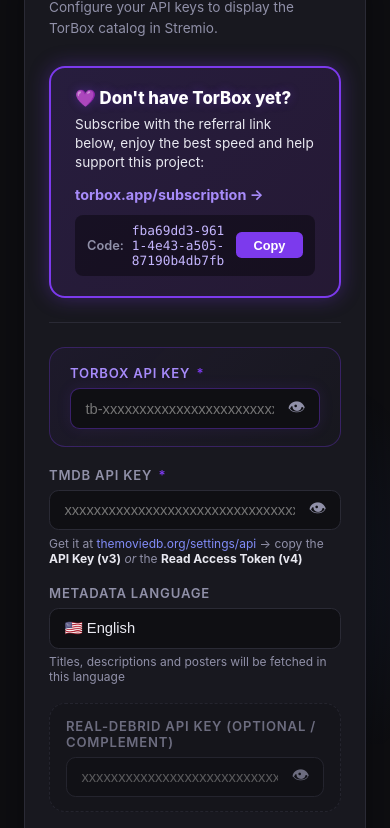
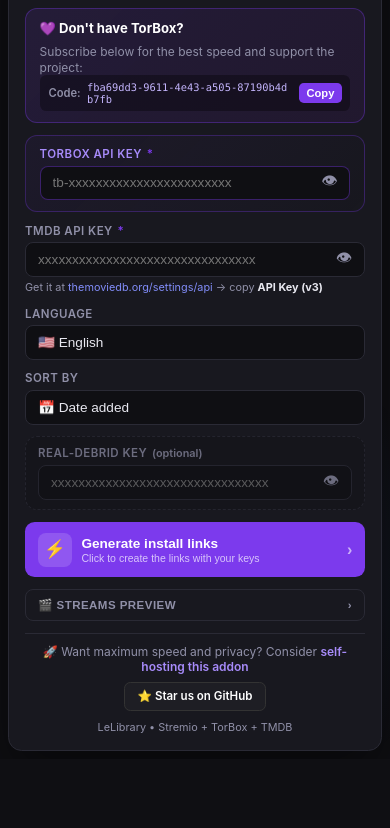
Before and after one commit to leleasley/my-repo, a website: page configure.html in a window 390 px wide. Shown: the part 100-928 px from the top of the page. After the commit the page ends 859 px from the top, so only its background shows below. Drawn offline with Linux system fonts and the light colour scheme.

Commit message:
ui: redesign configure page — compact layout, mobile-friendly, fits one screen

```diff
--- a/configure.html
+++ b/configure.html
@@ -2,7 +2,7 @@
 <html lang="en">
 <head>
   <meta charset="UTF-8" />
-  <meta name="viewport" content="width=device-width, initial-scale=1.0" />
+  <meta name="viewport" content="width=device-width, initial-scale=1.0, maximum-scale=1.0, user-scalable=no" />
   <title>LeLibrary — Configure</title>
   <style>
     *, *::before, *::after { box-sizing: border-box; margin: 0; padding: 0; }
@@ -12,11 +12,12 @@
       --text: #e8e8f0; --muted: #9090a8; --input-bg: #0f0f13;
       --success: #22c55e; --error: #ef4444;
     }
+    html { height: 100%; }
     body {
       font-family: -apple-system, BlinkMacSystemFont, 'Segoe UI', sans-serif;
       background: var(--bg); color: var(--text);
-      min-height: 100vh; display: flex; align-items: center;
-      justify-content: center; padding: 1.5rem;
+      min-height: 100%; display: flex; align-items: center;
+      justify-content: center; padding: 1rem;
     }
     body::before {
       content: ''; position: fixed; inset: 0; pointer-events: none;
@@ -26,79 +27,82 @@
     }
     .card {
       background: var(--card); border: 1px solid var(--border); position: relative;
-      border-radius: 1.25rem; padding: 2.5rem; width: 100%; max-width: 480px;
+      border-radius: 1rem; padding: 1.5rem; width: 100%; max-width: 440px;
       box-shadow: 0 25px 60px rgba(0,0,0,0.5);
+      max-height: 100vh; overflow-y: auto;
     }
-    .top-row { display: flex; align-items: flex-start; justify-content: space-between; gap: 1rem; margin-bottom: .4rem; }
-    .logo-wrap { display: flex; align-items: center; gap: .85rem; }
-    .logo-wrap img { width: 42px; height: 42px; border-radius: 10px; border: 1px solid var(--border); }
+    .top-row { display: flex; align-items: center; justify-content: space-between; gap: .5rem; margin-bottom: .25rem; }
+    .logo-wrap { display: flex; align-items: center; gap: .6rem; }
+    .logo-wrap img { width: 32px; height: 32px; border-radius: 8px; border: 1px solid var(--border); }
     .logo-wrap h1 {
-      font-size: 1.4rem; font-weight: 700;
+      font-size: 1.15rem; font-weight: 700;
       background: linear-gradient(135deg,#a78bfa,#818cf8);
       -webkit-background-clip: text; -webkit-text-fill-color: transparent;
     }
     .reset-btn {
       background: rgba(255,255,255,0.05); border: 1px solid var(--border); color: var(--muted);
-      border-radius: .5rem; padding: .35rem .6rem; cursor: pointer; font-size: .72rem; font-weight: 600;
+      border-radius: .4rem; padding: .25rem .5rem; cursor: pointer; font-size: .7rem; font-weight: 600;
       transition: all .2s; flex-shrink: 0;
     }
     .reset-btn:hover { background: rgba(239,68,68,0.1); border-color: var(--error); color: var(--error); }
-    .subtitle { color: var(--muted); font-size: .85rem; margin-bottom: 1.75rem; line-height: 1.5; }
-    .divider { height: 1px; background: var(--border); margin: 1.25rem 0 1.5rem; }
-    .field { margin-bottom: 1.2rem; }
+    .subtitle { color: var(--muted); font-size: .78rem; margin-bottom: .75rem; line-height: 1.4; }
+    .divider { height: 1px; background: var(--border); margin: .75rem 0; }
+    .field { margin-bottom: .7rem; }
     label {
-      display: flex; align-items: center; gap: .4rem;
-      font-size: .82rem; font-weight: 600; color: var(--muted);
-      text-transform: uppercase; letter-spacing: .06em; margin-bottom: .45rem;
+      display: flex; align-items: center; gap: .3rem;
+      font-size: .72rem; font-weight: 600; color: var(--muted);
+      text-transform: uppercase; letter-spacing: .04em; margin-bottom: .3rem;
     }
     label .req { color: var(--accent); }
     input[type="text"], input[type="password"], select {
       width: 100%; background: var(--input-bg); border: 1px solid var(--border);
-      border-radius: .6rem; padding: .7rem .9rem; color: var(--text);
-      font-size: .92rem; outline: none; transition: border-color .2s, box-shadow .2s;
+      border-radius: .5rem; padding: .55rem .75rem; color: var(--text);
+      font-size: .85rem; outline: none; transition: border-color .2s, box-shadow .2s;
       -webkit-appearance: none;
     }
-    input:focus-visible, select:focus-visible { border-color: var(--accent); box-shadow: 0 0 0 3px var(--glow); }
-    input.invalid { border-color: var(--error) !important; box-shadow: 0 0 0 3px rgba(239,68,68,.2) !important; }
+    input:focus-visible, select:focus-visible { border-color: var(--accent); box-shadow: 0 0 0 2px var(--glow); }
+    input.invalid { border-color: var(--error) !important; box-shadow: 0 0 0 2px rgba(239,68,68,.2) !important; }
     select option { background: #1e1e2a; }
-    .field-hint { font-size: .75rem; color: var(--muted); margin-top: .35rem; }
+    .field-hint { font-size: .68rem; color: var(--muted); margin-top: .2rem; line-height: 1.4; }
     .field-hint a { color: #818cf8; text-decoration: none; }
     .field-hint a:hover { text-decoration: underline; }
     .input-wrap { position: relative; }
-    .input-wrap input { padding-right: 2.8rem; }
+    .input-wrap input { padding-right: 2.5rem; }
     .toggle-btn {
-      position: absolute; right: .7rem; top: 50%; transform: translateY(-50%);
-      background: none; border: none; cursor: pointer; color: var(--muted); font-size: 1.1rem; padding: .2rem;
+      position: absolute; right: .6rem; top: 50%; transform: translateY(-50%);
+      background: none; border: none; cursor: pointer; color: var(--muted); font-size: 1rem; padding: .2rem;
     }
     .toggle-btn:hover { color: var(--text); }
     .field-torbox {
       background: linear-gradient(135deg, rgba(124,58,237,0.06), transparent);
       border: 1px solid rgba(124,58,237,0.3);
-      padding: 1.1rem 1.25rem; border-radius: 1rem;
+      padding: .7rem .85rem; border-radius: .75rem; margin-bottom: .7rem;
     }
     .field-torbox label { color: #a78bfa; }
-    .field-torbox input { border-color: rgba(124,58,237,0.4); box-shadow: 0 0 15px rgba(124,58,237,0.1); }
-    .field-torbox input:focus-visible { border-color: var(--accent); box-shadow: 0 0 0 3px var(--glow); }
+    .field-torbox input { border-color: rgba(124,58,237,0.4); }
+    .field-torbox input:focus-visible { border-color: var(--accent); box-shadow: 0 0 0 2px var(--glow); }
     .field-rd {
       opacity: 0.7; transition: opacity .2s;
-      padding: 0.85rem 1rem; border-radius: 1rem; border: 1px dashed var(--border); background: rgba(0,0,0,0.15);
+      padding: .6rem .75rem; border-radius: .75rem; border: 1px dashed var(--border); background: rgba(0,0,0,0.15);
     }
     .field-rd:focus-within, .field-rd:hover { opacity: 1; border-style: solid; }
     .field-rd input { background: rgba(0,0,0,0.3); }
-    .steps { display: flex; flex-direction: column; gap: .75rem; margin-top: 1.5rem; }
+    .field-row { display: flex; gap: .6rem; }
+    .field-row .field { flex: 1; }
+    .steps { display: flex; flex-direction: column; gap: .5rem; margin-top: .75rem; }
     .btn-big {
-      display: flex; align-items: center; gap: .75rem; padding: .9rem 1rem;
-      border-radius: .75rem; text-decoration: none; font-weight: 700; font-size: .95rem;
+      display: flex; align-items: center; gap: .6rem; padding: .65rem .8rem;
+      border-radius: .6rem; text-decoration: none; font-weight: 700; font-size: .85rem;
       cursor: pointer; border: none; width: 100%; transition: all .2s;
     }
     .btn-big:disabled { opacity: .6; cursor: not-allowed; transform: none !important; }
     .btn-big .icon {
-      width: 40px; height: 40px; border-radius: 9px;
-      display: flex; align-items: center; justify-content: center; font-size: 1.25rem; flex-shrink: 0;
+      width: 34px; height: 34px; border-radius: 8px;
+      display: flex; align-items: center; justify-content: center; font-size: 1.1rem; flex-shrink: 0;
     }
     .btn-big .label { flex: 1; text-align: left; }
-    .btn-big .label small { display: block; font-size: .72rem; font-weight: 400; opacity: .7; margin-top: 1px; }
-    .btn-big .arr { opacity: .6; font-size: 1.1rem; }
+    .btn-big .label small { display: block; font-size: .66rem; font-weight: 400; opacity: .7; margin-top: 1px; }
+    .btn-big .arr { opacity: .6; font-size: 1rem; }
     .btn-generate { background: var(--accent); color: #fff; }
     .btn-generate:hover:not(:disabled) { background: var(--accent-h); box-shadow: 0 4px 20px var(--glow); transform: translateY(-1px); }
     .btn-generate .icon { background: rgba(255,255,255,.15); }
@@ -112,77 +116,104 @@
     .btn-web .icon { background: rgba(124,58,237,.2); }
     .url-row {
       display: none; background: rgba(0,0,0,.3); border: 1px solid var(--border);
-      border-radius: .6rem; padding: .6rem .75rem; align-items: center; gap: .5rem;
+      border-radius: .5rem; padding: .5rem .6rem; align-items: center; gap: .4rem;
     }
     .url-row.show { display: flex; }
     .url-row span {
-      flex: 1; font-family: 'Menlo','Consolas',monospace; font-size: .72rem;
+      flex: 1; font-family: 'Menlo','Consolas',monospace; font-size: .65rem;
       color: #a78bfa; word-break: break-all;
     }
     .btn-copy {
-      background: none; border: 1px solid var(--border); border-radius: .35rem;
-      color: var(--muted); cursor: pointer; padding: .35rem .55rem; font-size: .8rem;
-      transition: all .2s; white-space: nowrap; flex-shrink: 0; min-width: 4.2rem;
+      background: none; border: 1px solid var(--border); border-radius: .3rem;
+      color: var(--muted); cursor: pointer; padding: .3rem .45rem; font-size: .72rem;
+      transition: all .2s; white-space: nowrap; flex-shrink: 0; min-width: 3.5rem;
     }
     .btn-copy:hover { border-color: var(--accent); color: var(--accent); }
     .btn-copy.copied { border-color: var(--success); color: var(--success); }
-    .security-note { font-size: .72rem; color: var(--muted); text-align: center; line-height: 1.5; display: none; }
+    .security-note { font-size: .66rem; color: var(--muted); text-align: center; line-height: 1.4; display: none; margin-top: .25rem; }
     .toast {
-      position: fixed; bottom: 1.5rem; right: 1.5rem;
-      background: var(--card); border: 1px solid var(--success); border-radius: .6rem;
-      padding: .65rem 1rem; font-size: .88rem; color: var(--success);
+      position: fixed; bottom: 1rem; right: 1rem;
+      background: var(--card); border: 1px solid var(--success); border-radius: .5rem;
+      padding: .5rem .8rem; font-size: .82rem; color: var(--success);
       opacity: 0; transform: translateY(8px); transition: all .25s;
       pointer-events: none; z-index: 100; box-shadow: 0 8px 24px rgba(0,0,0,.4);
     }
     .toast.show { opacity: 1; transform: translateY(0); }
-    .footer { text-align: center; margin-top: 1.5rem; font-size: .76rem; color: var(--muted); }
-    .preview-section { margin-top: 1.5rem; }
+
+    /* ── Referral (compact) ────────────────────────────────────────── */
+    .referral-box {
+      background: linear-gradient(135deg, rgba(124,58,237,.12), rgba(88,28,135,.15));
+      border: 1px solid rgba(124,58,237,0.35);
+      border-radius: .75rem; padding: .7rem .85rem; margin-bottom: .75rem;
+    }
+    .referral-row { display: flex; align-items: center; gap: .5rem; flex-wrap: wrap; }
+    .referral-title { font-weight: 700; font-size: .82rem; color: #fff; }
+    .referral-desc { font-size: .75rem; color: var(--muted); flex: 1; line-height: 1.3; min-width: 180px; }
+    .referral-code-row {
+      display: flex; align-items: center; gap: .4rem; background: rgba(0,0,0,.35);
+      padding: .35rem .55rem; border-radius: .4rem; flex: 1; min-width: 200px;
+    }
+    .referral-label { font-size: .7rem; color: var(--muted); font-weight: 600; flex-shrink: 0; }
+    .referral-code {
+      font-family: 'Menlo','Consolas',monospace; font-size: .65rem; color: #c4b5fd;
+      flex: 1; min-width: 0; word-break: break-all;
+    }
+    .btn-copy-ref {
+      background: var(--accent); border: none; border-radius: .3rem; color: #fff;
+      cursor: pointer; padding: .25rem .45rem; font-size: .7rem; font-weight: 600;
+      transition: all .2s; white-space: nowrap; flex-shrink: 0;
+    }
+    .btn-copy-ref:hover { background: var(--accent-h); transform: translateY(-1px); }
+    .btn-copy-ref.copied { background: var(--success); }
+
+    /* ── Preview (collapsible) ─────────────────────────────────────── */
     .preview-toggle {
-      width: 100%; background: none; border: 1px solid var(--border); border-radius: .6rem; padding: .6rem .9rem;
-      color: var(--muted); font-size: .82rem; font-weight: 600; text-transform: uppercase; letter-spacing: .06em;
+      width: 100%; background: none; border: 1px solid var(--border); border-radius: .5rem; padding: .5rem .75rem;
+      color: var(--muted); font-size: .72rem; font-weight: 600; text-transform: uppercase; letter-spacing: .04em;
       cursor: pointer; display: flex; align-items: center; justify-content: space-between; transition: border-color .2s, color .2s;
     }
     .preview-toggle:hover { border-color: var(--accent); color: var(--text); }
     .preview-toggle .arr { transition: transform .25s; }
     .preview-toggle.open .arr { transform: rotate(90deg); }
     .preview-body {
-      display: none; margin-top: .75rem; background: #0a0a10;
-      border: 1px solid var(--border); border-radius: .75rem; overflow: hidden;
+      display: none; margin-top: .5rem; background: #0a0a10;
+      border: 1px solid var(--border); border-radius: .6rem; overflow: hidden;
     }
     .preview-body.open { display: block; }
     .preview-header {
-      padding: .55rem .9rem; background: rgba(124,58,237,.08);
-      border-bottom: 1px solid var(--border); font-size: .72rem; color: var(--muted); letter-spacing: .04em;
+      padding: .4rem .7rem; background: rgba(124,58,237,.08);
+      border-bottom: 1px solid var(--border); font-size: .65rem; color: var(--muted);
     }
-    .stream-card { display: flex; gap: .75rem; padding: .75rem .9rem; border-bottom: 1px solid rgba(255,255,255,.04); }
+    .stream-card { display: flex; gap: .6rem; padding: .5rem .7rem; border-bottom: 1px solid rgba(255,255,255,.04); }
     .stream-card:last-child { border-bottom: none; }
-    .stream-name { min-width: 110px; max-width: 110px; font-size: .72rem; line-height: 1.55; white-space: pre-line; color: var(--text); font-weight: 600; }
-    .stream-desc { flex: 1; font-size: .68rem; line-height: 1.6; white-space: pre-line; color: var(--muted); }
-    .preview-note { padding: .5rem .9rem; font-size: .68rem; color: var(--muted); border-top: 1px solid var(--border); text-align: center; background: rgba(0,0,0,.2); }
-    .referral-box {
-      background: linear-gradient(135deg, rgba(124,58,237,.15), rgba(88,28,135,.2));
-      border: 2px solid var(--accent);
-      border-radius: 1rem; padding: 1.25rem 1.5rem; margin-top: .5rem; margin-bottom: 1.5rem;
-      box-shadow: 0 0 20px var(--glow);
-    }
-    .referral-title { font-weight: 800; font-size: 1.05rem; margin-bottom: .4rem; color: #fff; text-shadow: 0 0 10px var(--glow); }
-    .referral-desc  { font-size: .85rem; color: #e8e8f0; margin-bottom: .75rem; line-height: 1.4; }
-    .referral-link  { display: inline-block; font-size: .9rem; color: #a78bfa; text-decoration: none; font-weight: 700; margin-bottom: .75rem; }
-    .referral-link:hover { text-decoration: underline; color: #c4b5fd; }
-    .referral-code-row  { display: flex; align-items: center; gap: .5rem; flex-wrap: wrap; background: rgba(0,0,0,.4); padding: .5rem .75rem; border-radius: .5rem; }
-    .referral-label { font-size: .8rem; color: var(--muted); flex-shrink: 0; font-weight: 600; }
-    .referral-code  { font-family: 'Menlo','Consolas',monospace; font-size: .8rem; color: #c4b5fd; flex: 1; min-width: 0; word-break: break-all; }
-    .btn-copy-ref { background: var(--accent); border: none; border-radius: .35rem; color: #fff; cursor: pointer; padding: .35rem .6rem; font-size: .8rem; font-weight: 600; transition: all .2s; white-space: nowrap; flex-shrink: 0; min-width: 4.2rem; }
-    .btn-copy-ref:hover { background: var(--accent-h); transform: translateY(-1px); }
-    .btn-copy-ref.copied { background: var(--success); }
-    .self-host-box { text-align: center; margin-top: 1.5rem; padding-top: 1.5rem; border-top: 1px solid var(--border); }
-    .self-host-box p { font-size: .85rem; color: var(--muted); margin-bottom: .75rem; }
+    .stream-name { min-width: 90px; max-width: 90px; font-size: .65rem; line-height: 1.45; white-space: pre-line; color: var(--text); font-weight: 600; }
+    .stream-desc { flex: 1; font-size: .6rem; line-height: 1.5; white-space: pre-line; color: var(--muted); }
+    .preview-note { padding: .35rem .7rem; font-size: .6rem; color: var(--muted); border-top: 1px solid var(--border); text-align: center; background: rgba(0,0,0,.2); }
+
+    /* ── Self-host (compact) ──────────────────────────────────────── */
+    .self-host-box { text-align: center; margin-top: .75rem; padding-top: .6rem; border-top: 1px solid var(--border); }
+    .self-host-box p { font-size: .75rem; color: var(--muted); margin-bottom: .5rem; }
     .self-host-box p a { color: #a78bfa; text-decoration: none; font-weight: 600; }
     .self-host-box p a:hover { text-decoration: underline; }
-    .gh-link { display: inline-flex; align-items: center; gap: .5rem; background: #1e1e24; border: 1px solid #333; color: #fff; padding: .5rem 1rem; border-radius: .5rem; font-size: .8rem; font-weight: 600; text-decoration: none; transition: all .2s; }
+    .gh-link {
+      display: inline-flex; align-items: center; gap: .4rem; background: #1e1e24; border: 1px solid #333;
+      color: #fff; padding: .4rem .8rem; border-radius: .4rem; font-size: .72rem; font-weight: 600;
+      text-decoration: none; transition: all .2s;
+    }
     .gh-link:hover { background: #2a2a32; border-color: #555; }
-    @media (max-width: 400px) {
-      .card { padding: 1.5rem; }
+    .footer { text-align: center; margin-top: .6rem; font-size: .68rem; color: var(--muted); }
+
+    /* ── Mobile ────────────────────────────────────────────────────── */
+    @media (max-width: 480px) {
+      body { padding: .5rem; }
+      .card { padding: 1rem; border-radius: .85rem; }
+      .field-row { flex-direction: column; gap: 0; }
+    }
+    @media (min-height: 700px) {
+      body { align-items: center; }
+    }
+    @media (max-height: 600px) {
+      .card { max-height: none; }
     }
   </style>
 </head>
@@ -190,7 +221,7 @@
 <div class="card">
   <div class="top-row">
     <div class="logo-wrap">
-      <img src="/tb-files-tmdb-icon.svg" alt="TorBox" onerror="this.style.display='none'" />
+      <img src="/tb-files-tmdb-icon.svg" alt="LeLibrary" onerror="this.style.display='none'" />
       <h1>LeLibrary</h1>
     </div>
     <button class="reset-btn" type="button" onclick="resetForm()">↺ Reset</button>
@@ -198,19 +229,16 @@
   <p class="subtitle">Configure your API keys to display the TorBox catalog in Stremio.</p>
 
   <div class="referral-box">
-    <div class="referral-title">💜 Don't have TorBox yet?</div>
-    <p class="referral-desc">Subscribe with the referral link below, enjoy the best speed and help support this project:</p>
-    <a class="referral-link" href="https://torbox.app/subscription?referral=fba69dd3-9611-4e43-a505-87190b4db7fb" target="_blank" rel="noopener">
-      torbox.app/subscription →
-    </a>
+    <div class="referral-row">
+      <span class="referral-title">💜 Don't have TorBox?</span>
+      <span class="referral-desc">Subscribe below for the best speed and support the project:</span>
+    </div>
     <div class="referral-code-row">
       <span class="referral-label">Code:</span>
       <span class="referral-code" id="refCode">fba69dd3-9611-4e43-a505-87190b4db7fb</span>
       <button class="btn-copy-ref" onclick="copyRef(this)">Copy</button>
     </div>
   </div>
-
-  <div class="divider"></div>
 
   <div class="field field-torbox">
     <label for="torboxApiKey">TorBox API Key <span class="req">*</span></label>
@@ -226,26 +254,35 @@
       <input type="password" id="tmdbApiKey" placeholder="xxxxxxxxxxxxxxxxxxxxxxxxxxxxxxxx" autocomplete="off" />
       <button class="toggle-btn" type="button" onclick="toggleVis('tmdbApiKey',this)" aria-label="Show/hide key">👁</button>
     </div>
-    <p class="field-hint">Get it at <a href="https://www.themoviedb.org/settings/api" target="_blank">themoviedb.org/settings/api</a> → copy the <strong style="color:var(--text)">API Key (v3)</strong> <em>or</em> the <strong style="color:var(--text)">Read Access Token (v4)</strong></p>
+    <p class="field-hint">Get it at <a href="https://www.themoviedb.org/settings/api" target="_blank">themoviedb.org/settings/api</a> → copy <strong style="color:var(--text)">API Key (v3)</strong></p>
   </div>
 
+  <div class="field-row">
     <div class="field">
-    <label for="lang">Metadata Language</label>
+      <label for="lang">Language</label>
       <select id="lang">
         <option value="en-US" selected>🇺🇸 English</option>
-      <option value="pt-BR">🇧🇷 Português (Brasil)</option>
-      <option value="pt-PT">🇵🇹 Português (Portugal)</option>
+        <option value="pt-BR">🇧🇷 PT-BR</option>
+        <option value="pt-PT">🇵🇹 PT-PT</option>
         <option value="es-ES">🇪🇸 Español</option>
         <option value="fr-FR">🇫🇷 Français</option>
         <option value="de-DE">🇩🇪 Deutsch</option>
         <option value="it-IT">🇮🇹 Italiano</option>
         <option value="ja-JP">🇯🇵 日本語</option>
       </select>
-    <p class="field-hint">Titles, descriptions and posters will be fetched in this language</p>
+    </div>
+    <div class="field">
+      <label for="sortBy">Sort by</label>
+      <select id="sortBy">
+        <option value="data_adicao">📅 Date added</option>
+        <option value="data_lancamento">🎬 Release date</option>
+        <option value="titulo">🔤 Title (A–Z)</option>
+      </select>
+    </div>
   </div>
 
   <div class="field field-rd">
-    <label for="rdApiKey">Real-Debrid API Key (optional / complement)</label>
+    <label for="rdApiKey">Real-Debrid Key <span style="color:var(--muted);text-transform:none;font-size:.68rem;letter-spacing:0">(optional)</span></label>
     <div class="input-wrap">
       <input type="password" id="rdApiKey" placeholder="xxxxxxxxxxxxxxxxxxxxxxxxxxxxxxxx" autocomplete="off" oninput="toggleRdCatalog()" />
       <button class="toggle-btn" type="button" onclick="toggleVis('rdApiKey',this)" aria-label="Show/hide key">👁</button>
@@ -257,15 +294,6 @@
     <select id="rdCatalog">
       <option value="merge">🔀 Merge with TorBox</option>
       <option value="separate">📂 Separate catalogs</option>
-    </select>
-  </div>
-
-  <div class="field">
-    <label for="sortBy">Sort by</label>
-    <select id="sortBy">
-      <option value="data_adicao">📅 Date added (default)</option>
-      <option value="data_lancamento">🎬 Release date</option>
-      <option value="titulo">🔤 Title (A–Z)</option>
     </select>
   </div>
 
@@ -283,7 +311,7 @@
       <div class="icon">▶</div>
       <div class="label">
         <span>Install on Stremio (Desktop / Mobile)</span>
-        <small>Opens the app and installs the addon automatically</small>
+        <small>Opens the app and installs the addon</small>
       </div>
       <span class="arr">›</span>
     </a>
@@ -292,7 +320,7 @@
       <div class="icon">🌐</div>
       <div class="label">
         <span>Install via Stremio Web</span>
-        <small>To use at web.stremio.com in the browser</small>
+        <small>Use at web.stremio.com in the browser</small>
       </div>
       <span class="arr">›</span>
     </a>
@@ -305,7 +333,7 @@
     <p class="security-note" id="secNote">🔒 Your keys are encoded in the URL and are not stored on the server.</p>
   </div>
 
-  <div class="preview-section">
+  <div style="margin-top:.75rem">
     <button class="preview-toggle" id="previewToggle" onclick="togglePreview()">
       <span>🎬 Streams Preview</span>
       <span class="arr">›</span>
@@ -322,7 +350,6 @@
     <a href="https://github.com/leleasley/my-repo" target="_blank" rel="noopener" class="gh-link">⭐ Star us on GitHub</a>
   </div>
 
-  <div class="divider"></div>
   <div class="footer">LeLibrary • Stremio + TorBox + TMDB</div>
 </div>
 <div class="toast" id="toast">✓ Copied!</div>
```
Lines whose indentation alone changed are shown as unchanged.
